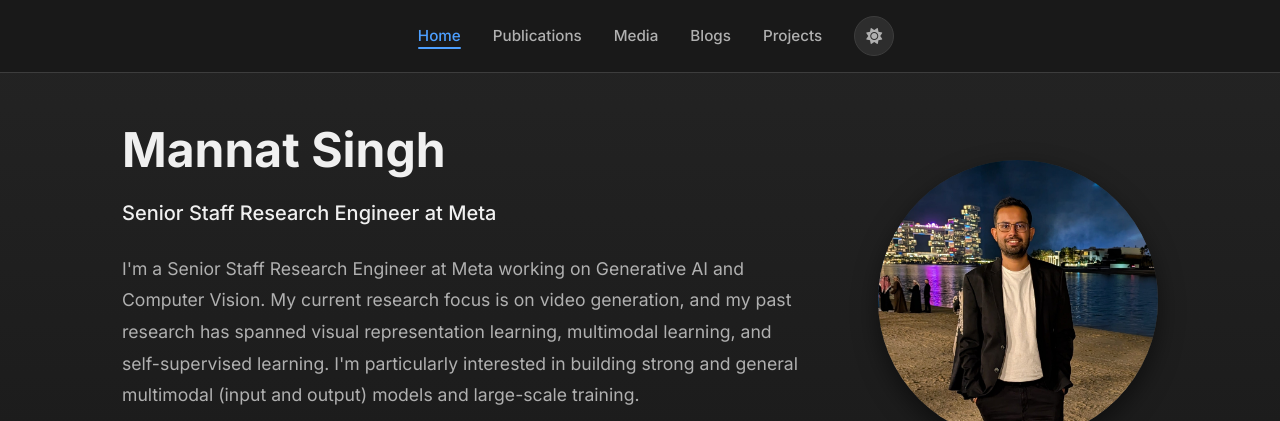
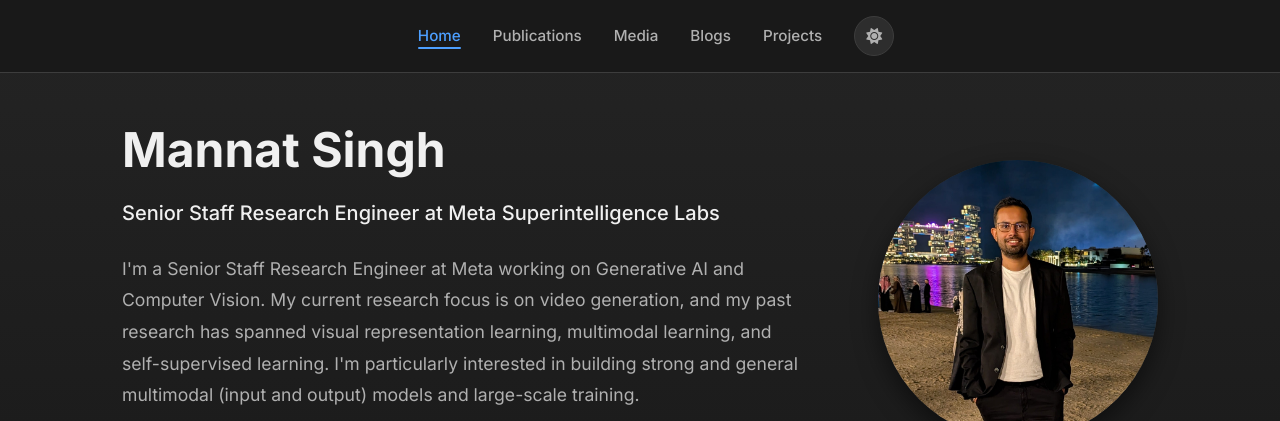
Before and after one commit to mannatsingh/mannatsingh.github.io, a plain HTML site: page index.html in a window 1280 px wide. Shown: the top 421 px of the page. Drawn offline with Linux system fonts and the light colour scheme.

Commit message:
Update descriptions:

```diff
--- a/index.html
+++ b/index.html
@@ -3,20 +3,20 @@
 <head>
     <meta charset="UTF-8">
     <meta name="viewport" content="width=device-width, initial-scale=1.0">
-    <meta name="description" content="Mannat Singh - Senior Staff Research Engineer at Meta AI specializing in computer vision, self-supervised learning, and video generation">
+    <meta name="description" content="Mannat Singh - Senior Staff Research Engineer at Meta Superintelligence Labs working on Generative AI, Video Generation, Multimodel Models, Computer Vision, and Self-Supervised Learning.">
 
     <!-- Open Graph / Social Media Meta Tags -->
     <meta property="og:type" content="website">
     <meta property="og:url" content="https://mannatsingh.github.io/">
-    <meta property="og:title" content="Mannat Singh | Senior Staff Research Engineer at Meta">
-    <meta property="og:description" content="Senior Staff Research Engineer at Meta working on Generative AI, Computer Vision, Video Generation, and Self-Supervised Learning.">
+    <meta property="og:title" content="Mannat Singh | Senior Staff Research Engineer at Meta Superintelligence Labs">
+    <meta property="og:description" content="Senior Staff Research Engineer at Meta Superintelligence Labs working on Generative AI, Video Generation, Multimodel Models, Computer Vision, and Self-Supervised Learning.">
     <meta property="og:image" content="https://mannatsingh.github.io/assets/images/self.jpg">
 
     <!-- Twitter Card Meta Tags -->
     <meta name="twitter:card" content="summary_large_image">
     <meta name="twitter:site" content="@mannat_singh">
-    <meta name="twitter:title" content="Mannat Singh | Senior Staff Research Engineer at Meta">
-    <meta name="twitter:description" content="Senior Staff Research Engineer at Meta working on Generative AI, Computer Vision, Video Generation, and Self-Supervised Learning.">
+    <meta name="twitter:title" content="Mannat Singh | Senior Staff Research Engineer at Meta Superintelligence Labs">
+    <meta name="twitter:description" content="Senior Staff Research Engineer at Meta Superintelligence Labs working on Generative AI, Video Generation, Multimodel Models, Computer Vision, and Self-Supervised Learning.">
     <meta name="twitter:image" content="https://mannatsingh.github.io/assets/images/self.jpg">
 
     <title>Mannat Singh | Senior Staff Research Engineer</title>
@@ -66,7 +66,7 @@
         <div class="hero-content">
             <div class="hero-text">
                 <h1>Mannat Singh</h1>
-                <p class="subtitle">Senior Staff Research Engineer at Meta</p>
+                <p class="subtitle">Senior Staff Research Engineer at Meta Superintelligence Labs</p>
                 <p class="bio">
                     I'm a Senior Staff Research Engineer at Meta working on Generative AI and Computer Vision.
                     My current research focus is on video generation, and my past research has spanned visual representation learning,
```
